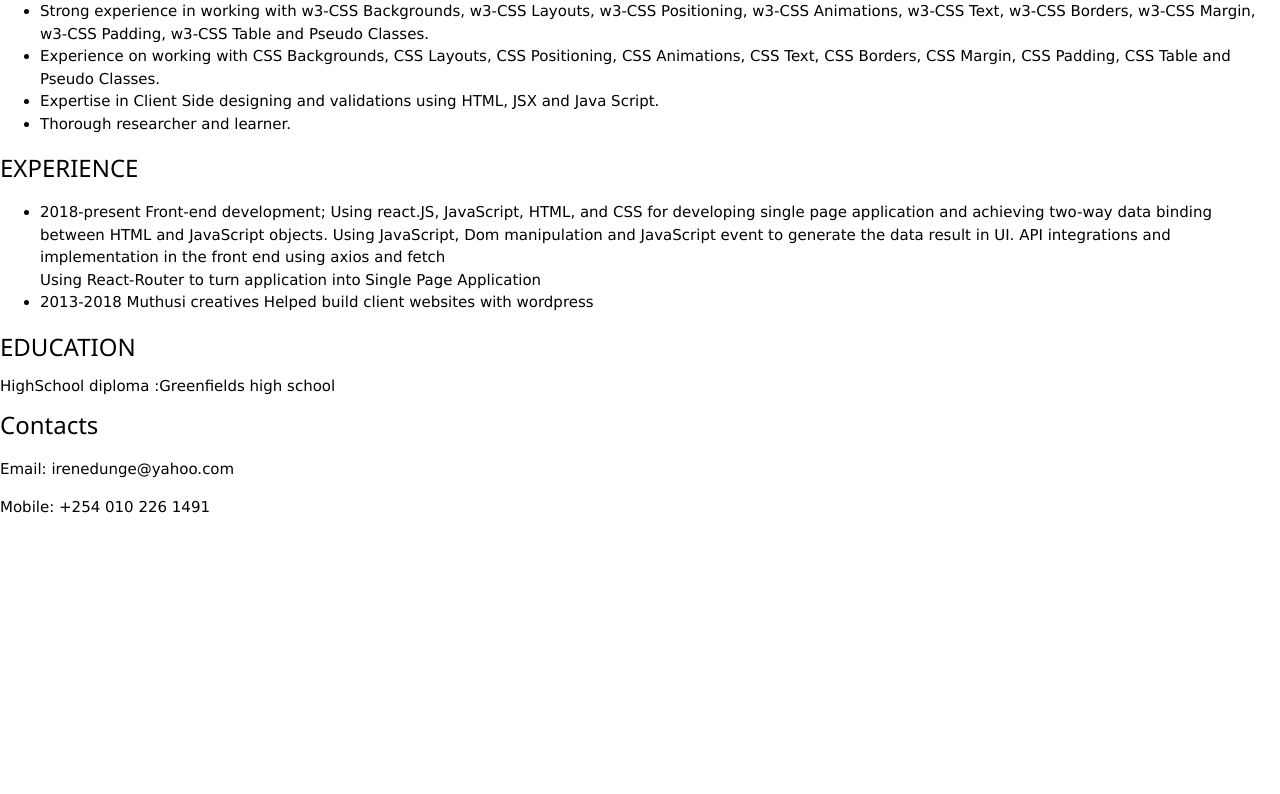
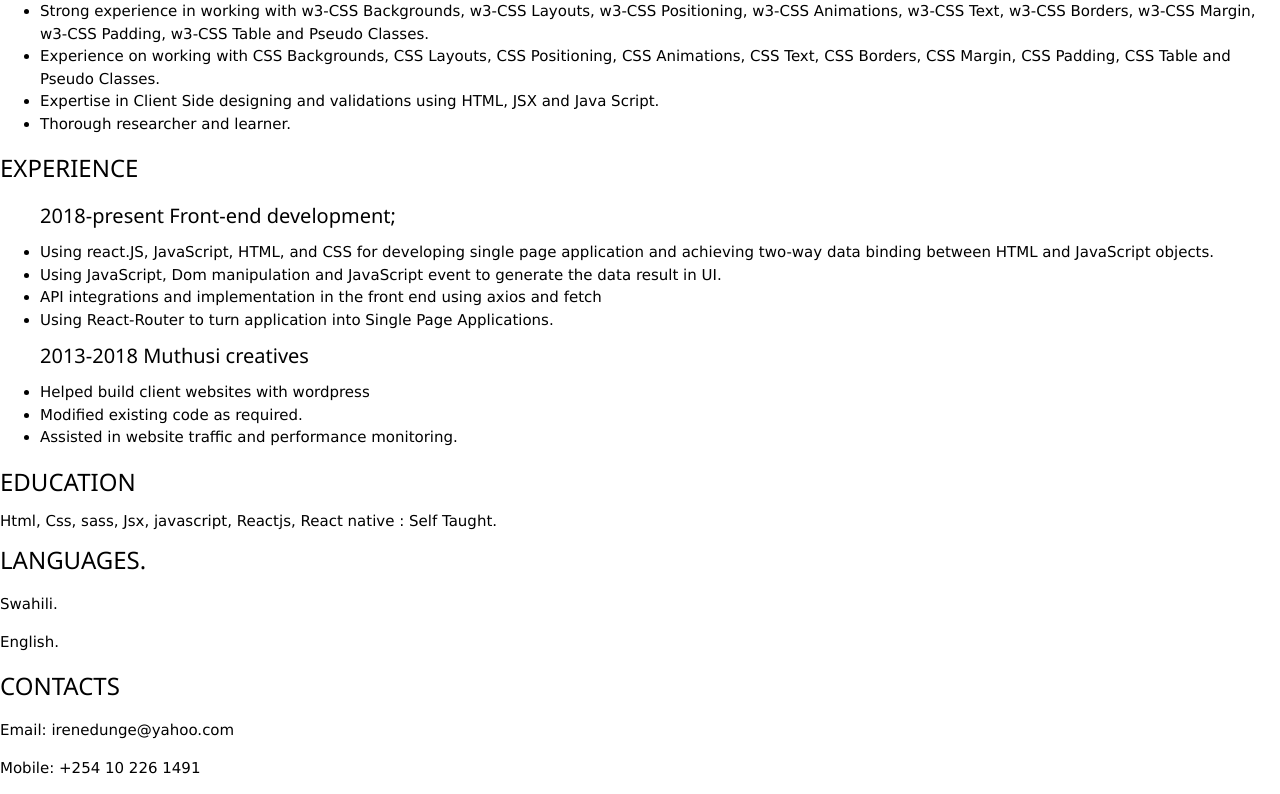
Before and after one commit to irenekky/irene-k-portfolio, a React (Create React App) app: page / in a window 1280 px wide. Shown: the part 493-1287 px from the top of the page. Before the commit the page ends 1026 px from the top, so only its background shows below. Built offline with nearby package versions, Linux system fonts and the light colour scheme.

Commit message:
Update App.js

```diff
--- a/src/App.js
+++ b/src/App.js
@@ -35,20 +35,23 @@ Creative, visionary and responsible frontend developer with 5+ years’ experien
 
 <h3>EXPERIENCE</h3>
 <ul>
-  <li>2018-present Front-end development;
+  <h4>2018-present Front-end development;</h4>
 
 
-Using react.JS, JavaScript, HTML, and CSS for developing single page application and achieving two-way data binding between HTML and JavaScript objects.
+<li> Using react.JS, JavaScript, HTML, and CSS for developing single page application and achieving two-way data binding between HTML and JavaScript objects.</li>
 
-Using JavaScript, Dom manipulation and JavaScript event to generate the data result in UI.
+<li>Using JavaScript, Dom manipulation and JavaScript event to generate the data result in UI.</li>
 
-API integrations and implementation in the front end using axios and fetch</li>
-      Using React-Router to turn application into Single Page Application
+<li>API integrations and implementation in the front end using axios and fetch</li>
+     <li> Using React-Router to turn application into Single Page Applications.</li>
 
 
-<li>2013-2018 Muthusi creatives
+<h4>2013-2018 Muthusi creatives</h4>
 
-Helped build client websites with wordpress</li>
+<li> Helped build client websites with wordpress</li>
+<li>Modified existing code as required. </li>
+<li> Assisted in website traffic and performance monitoring. </li>
+
       </ul>
 
 
@@ -58,10 +61,13 @@ Helped build client websites with wordpress</li>
 
 <h3>EDUCATION</h3>
 
-      HighSchool diploma :Greenfields high school
-      <h3>Contacts</h3>
+      Html, Css, sass, Jsx, javascript, Reactjs, React native : Self Taught.
+<h3>LANGUAGES.</h3>
+<p>Swahili.</p>
+<p>English.</p>
+      <h3>CONTACTS</h3>
       <p>Email: irenedunge@yahoo.com</p>
-      <p>Mobile: +254 010 226 1491</p>
+      <p>Mobile: +254 10 226 1491</p>
 
 
 </React.Fragment>
```
